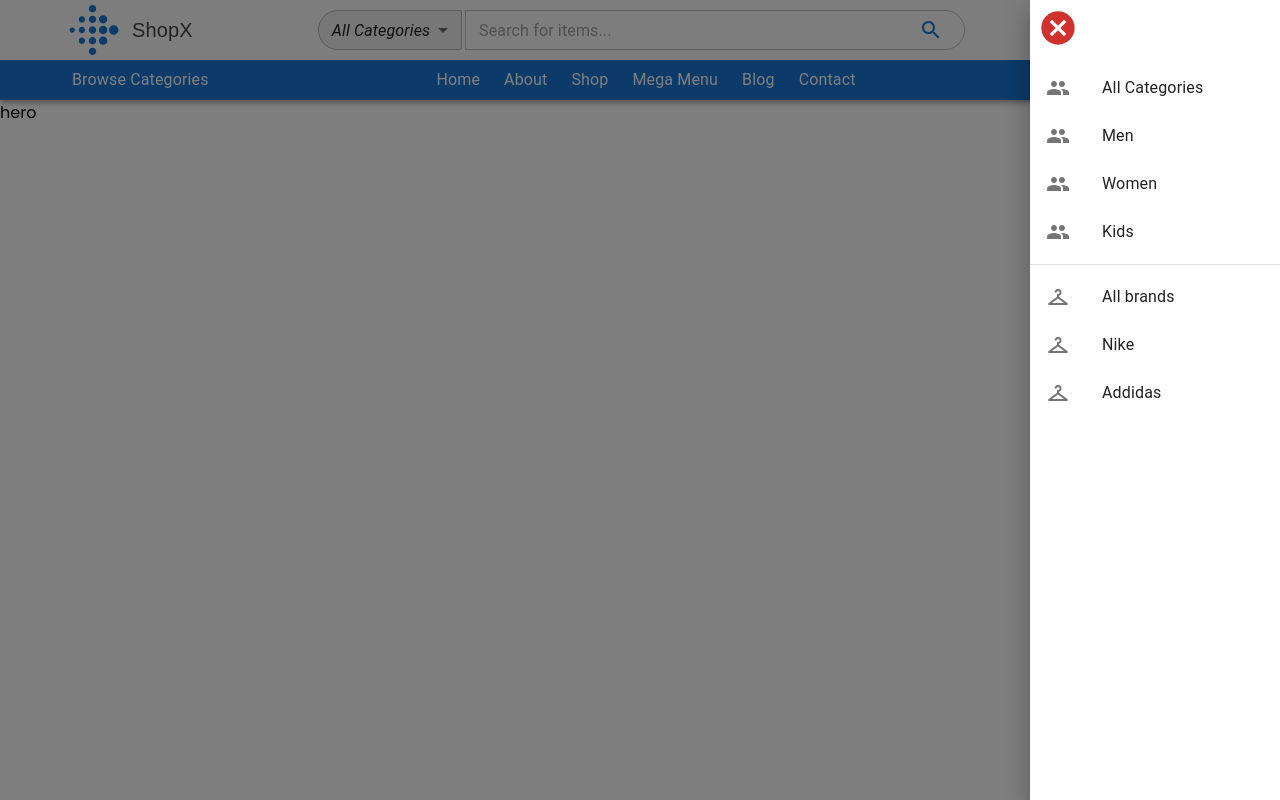
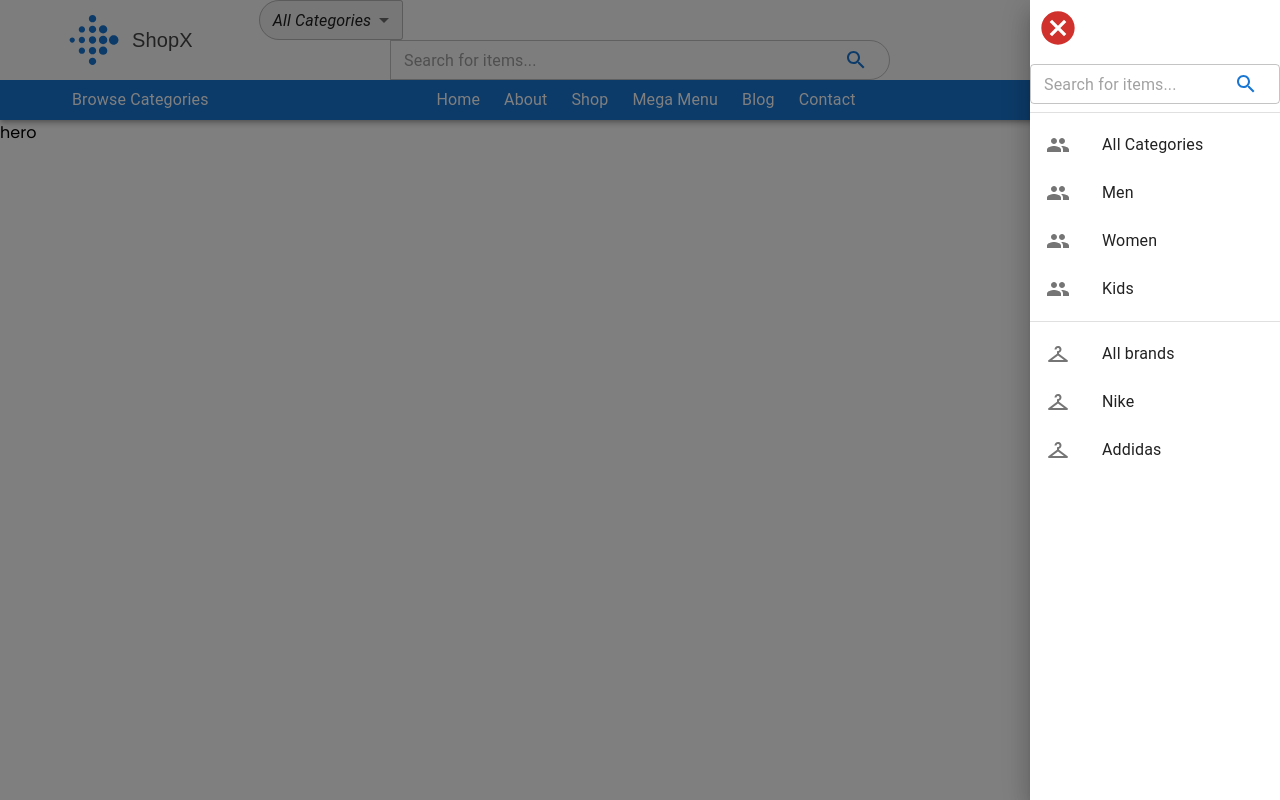
Before and after one commit to agentxyz999/ecommerce-app, a React (Create React App) app: page / in a window 1280 px wide. Both pictures are taken after a click on the button 1208 px from the left and 31 px from the top of the page. Built offline with nearby package versions, Linux system fonts and the light colour scheme; a web font is replaced by a local one.

Commit message:
removed the search bar on small devices

```diff
--- a/src/components/header/Header.jsx
+++ b/src/components/header/Header.jsx
@@ -73,7 +73,13 @@ const Header = () => {
           xs={12}
           alignItems="center"
           justifyContent="center"
-          order={{ xl: 0, lg: 0, md: 0, sm: 3, xs: 3 }}
+          display={{
+            xl: "block",
+            lg: "block",
+            md: "none",
+            sm: "none",
+            xs: "none",
+          }}
         >
           {/* Dropdown Menu */}
           <FormControl
--- a/src/components/header/TemporaryDrawer.jsx
+++ b/src/components/header/TemporaryDrawer.jsx
@@ -12,6 +12,8 @@ import CancelIcon from "@mui/icons-material/Cancel";
 import PeopleIcon from "@mui/icons-material/People";
 import CheckroomIcon from "@mui/icons-material/Checkroom";
 import IconButton from "@mui/material/IconButton";
+import SearchIcon from "@mui/icons-material/Search";
+import { FormControl, InputAdornment, OutlinedInput } from "@mui/material";
 
 export default function TemporaryDrawer() {
   const [state, setState] = useState({
@@ -36,12 +38,34 @@ export default function TemporaryDrawer() {
     <Box
       sx={{ width: anchor === "top" || anchor === "bottom" ? "auto" : 250 }}
       role="presentation"
-      onClick={toggleDrawer(anchor, false)}
-      onKeyDown={toggleDrawer(anchor, false)}
     >
-      <IconButton>
+      <IconButton
+        onClick={toggleDrawer(anchor, false)}
+        onKeyDown={toggleDrawer(anchor, false)}
+      >
+        {/*this onClick function will close the drawer */}
         <CancelIcon sx={{ color: "#d0312d", fontSize: "40px" }} />
       </IconButton>
+      <List>
+        <FormControl variant="standard">
+          <OutlinedInput
+            placeholder="Search for items..."
+            sx={{
+              height: 40,
+              minWidth: 0,
+            }}
+            id="outlined-adornment-weight"
+            endAdornment={
+              <InputAdornment position="end">
+                <IconButton onClick={() => console.log("clicked")}>
+                  <SearchIcon color="primary" />
+                </IconButton>
+              </InputAdornment>
+            }
+          />
+        </FormControl>
+      </List>
+      <Divider />
       <List>
         {["All Categories", "Men", "Women", "Kids"].map((text, index) => (
           <ListItem key={text} disablePadding>
@@ -81,7 +105,7 @@ export default function TemporaryDrawer() {
                 xl: "none",
                 lg: "none",
                 md: "none",
-                sm: "none",
+                sm: "block",
                 xs: "block",
               },
               "&:hover": {
```
